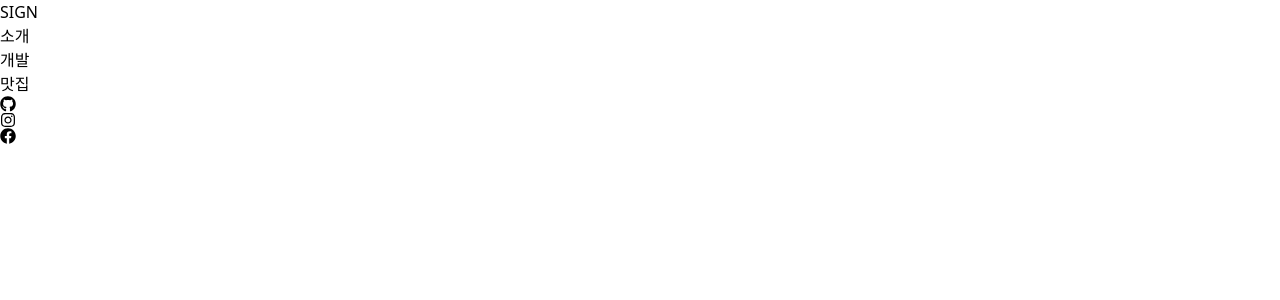
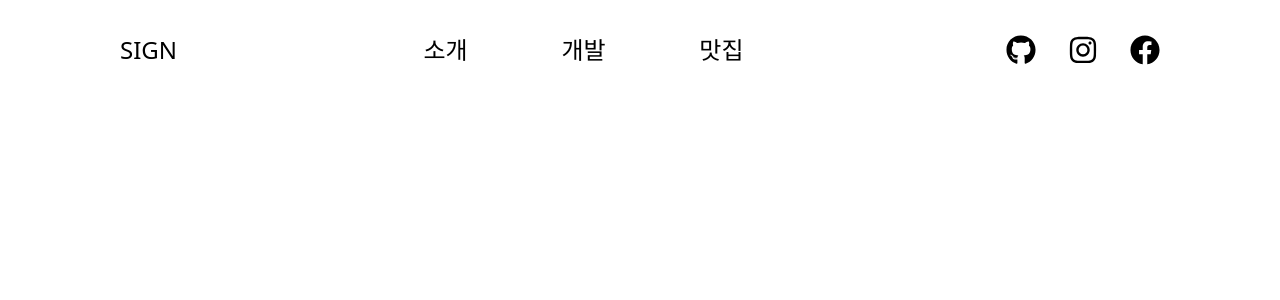
Before and after one commit to issign/blog, a React (Vite) app: page / in a window 1280 px wide. Shown: the top 300 px of the page. Built offline with nearby package versions, Linux system fonts and the light colour scheme; data requests are answered from the project's data file.

Commit message:
Add style for Nav

```diff
--- a/src/components/forms/Dropdown.js
+++ b/src/components/forms/Dropdown.js
@@ -28,9 +28,9 @@ function Dropdown({ posts, name }) {
   });
 
   return (
-    <div ref={divEl}>
-      <div onClick={handleClick}>{name}</div>
-      {isOpen && <div>{renderedPosts}</div>}
+    <div ref={divEl} className="relative">
+      <Link onSubmit={handleClick}>{name}</Link>
+      {isOpen && <div className="absolute">{renderedPosts}</div>}
     </div>
   );
 }
--- a/src/components/links/Link.js
+++ b/src/components/links/Link.js
@@ -1,5 +1,13 @@
-function Link({ children }) {
-  return <div>{children}</div>;
+function Link({ onSubmit, children }) {
+  const handleClick = () => {
+    onSubmit();
+  };
+
+  return (
+    <div className="text-2xl cursor-pointer" onClick={handleClick}>
+      {children}
+    </div>
+  );
 }
 
 export default Link;
--- a/src/pages/Nav.js
+++ b/src/pages/Nav.js
@@ -27,17 +27,15 @@ function Nav() {
   });
 
   return (
-    <div>
-      <div>
-        <Link>SIGN</Link>
-      </div>
-      <div>
+    <div className="w-screen flex justify-between items-center fixed px-30 h-25">
+      <Link>SIGN</Link>
+      <div className="flex justify-between items-center w-80">
         {renderedPosts}
       </div>
-      <div>
-        <FaGithub />
-        <FaInstagram />
-        <FaFacebook />
+      <div className="flex justify-between items-center">
+        <FaGithub className="text-3xl mx-4 cursor-pointer hover:text-cyan-500" />
+        <FaInstagram className="text-3xl mx-4 cursor-pointer hover:text-cyan-500" />
+        <FaFacebook className="text-3xl ml-4 cursor-pointer hover:text-cyan-500" />
       </div>
     </div>
   );
```
